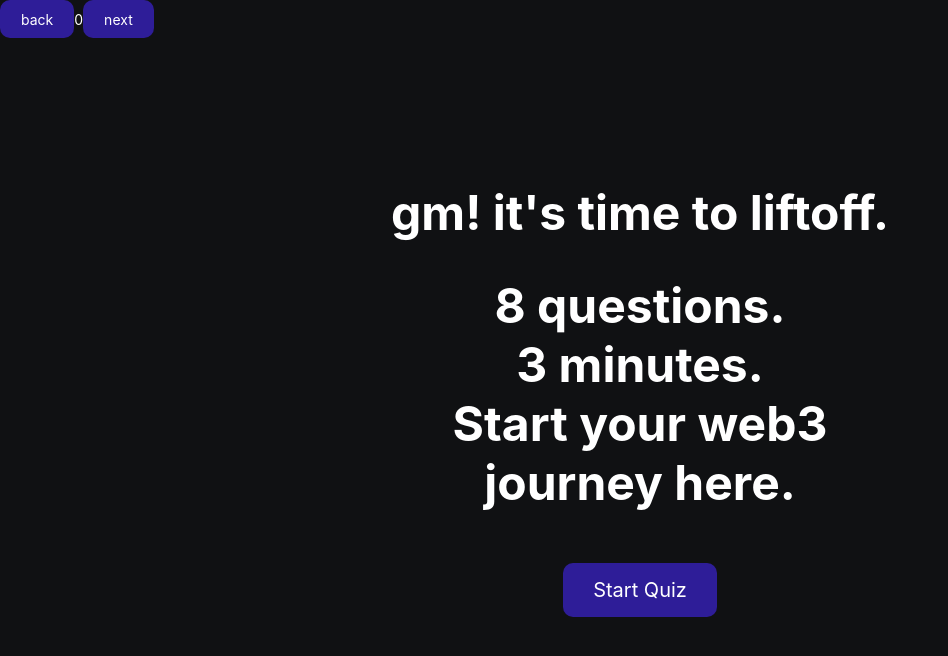
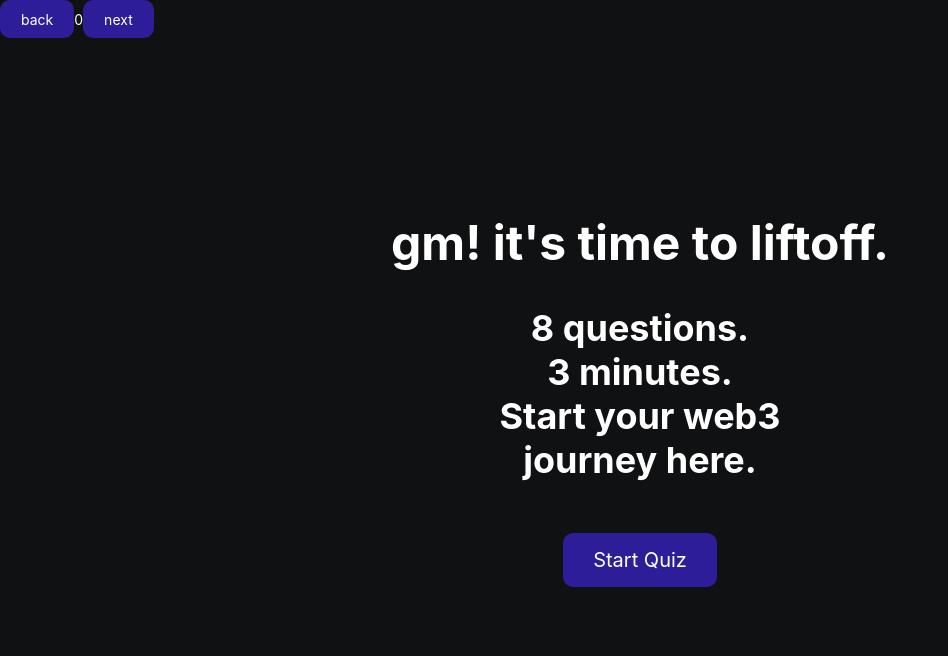
Before and after one commit to irisxyz/liftoff, a React (Vite) app: page / in a window 1280 px wide. Shown: the top 656 px of the page, without its empty margins (0-948 px from the left). Built offline with nearby package versions, Linux system fonts and the light colour scheme.

Commit message:
framer motion

```diff
--- a/src/App.jsx
+++ b/src/App.jsx
@@ -45,7 +45,7 @@ const QuestionButton = styled(Button)`
   font-size: 20px;
 `
 
-const AnimationContent = ({ children, key }) => {
+const AnimationContent = ({ children, key, delay }) => {
   return (
     <m.div
       style={{ height: '100%', textAlign: 'left' }}
@@ -53,7 +53,7 @@ const AnimationContent = ({ children, key }) => {
       initial={{ opacity: 0 }}
       animate={{ opacity: 1 }}
       exit={{ opacity: 0 }}
-      transition={{ duration: 0.3 }}
+      transition={{ duration: 0.3, delay: delay ? 0.3 : 0 }}
     >
       {children}
     </m.div>
@@ -62,6 +62,7 @@ const AnimationContent = ({ children, key }) => {
 AnimationContent.propTypes = {
   children: PropTypes.node,
   key: PropTypes.string,
+  delay: PropTypes.bool,
 }
 
 const Question = ({ question, index, option1, option2, option3, next }) => {
@@ -98,14 +99,40 @@ function App() {
   const pageDisplay = () => {
     switch(page) {
       case 0:
-        return <AnimationContent key="0">
+        return <AnimationContent key="0" delay>
           <VertCenter>
-            <h1>gm! it&apos;s time to liftoff.</h1>
+            <m.h1
+              initial={{ y: -50, opacity: 0 }}
+              animate={{ y: 0, opacity: 1 }}
+              transition={{
+                duration: 0.8,
+              }}
+            >gm! it&apos;s time to liftoff.</m.h1>
             <br/>
             <br/>
-            <h1>8 questions.</h1>
-            <h1>3 minutes.</h1>
-            <h1 style={{ textAlign: 'center' }}>Start your web3 <br/>journey here.</h1>
+            <m.h2
+              initial={{ y: -50, opacity: 0 }}
+              animate={{ y: 0, opacity: 1 }}
+              transition={{
+                duration: 0.8,
+                delay: 0.15,
+              }}>8 questions.</m.h2>
+            <m.h2
+              initial={{ y: -50, opacity: 0 }}
+              animate={{ y: 0, opacity: 1 }}
+              transition={{
+                duration: 0.8,
+                delay: 0.3,
+              }}>3 minutes.</m.h2>
+            <m.h2
+              initial={{ y: -50, opacity: 0 }}
+              animate={{ y: 0, opacity: 1 }}
+              transition={{
+              duration: 0.8,
+              delay: 0.45,
+              }}
+              style={{ textAlign: 'center' }}
+            >Start your web3 <br/>journey here.</m.h2>
             <br/>
             <br/>
             <br/>
```
